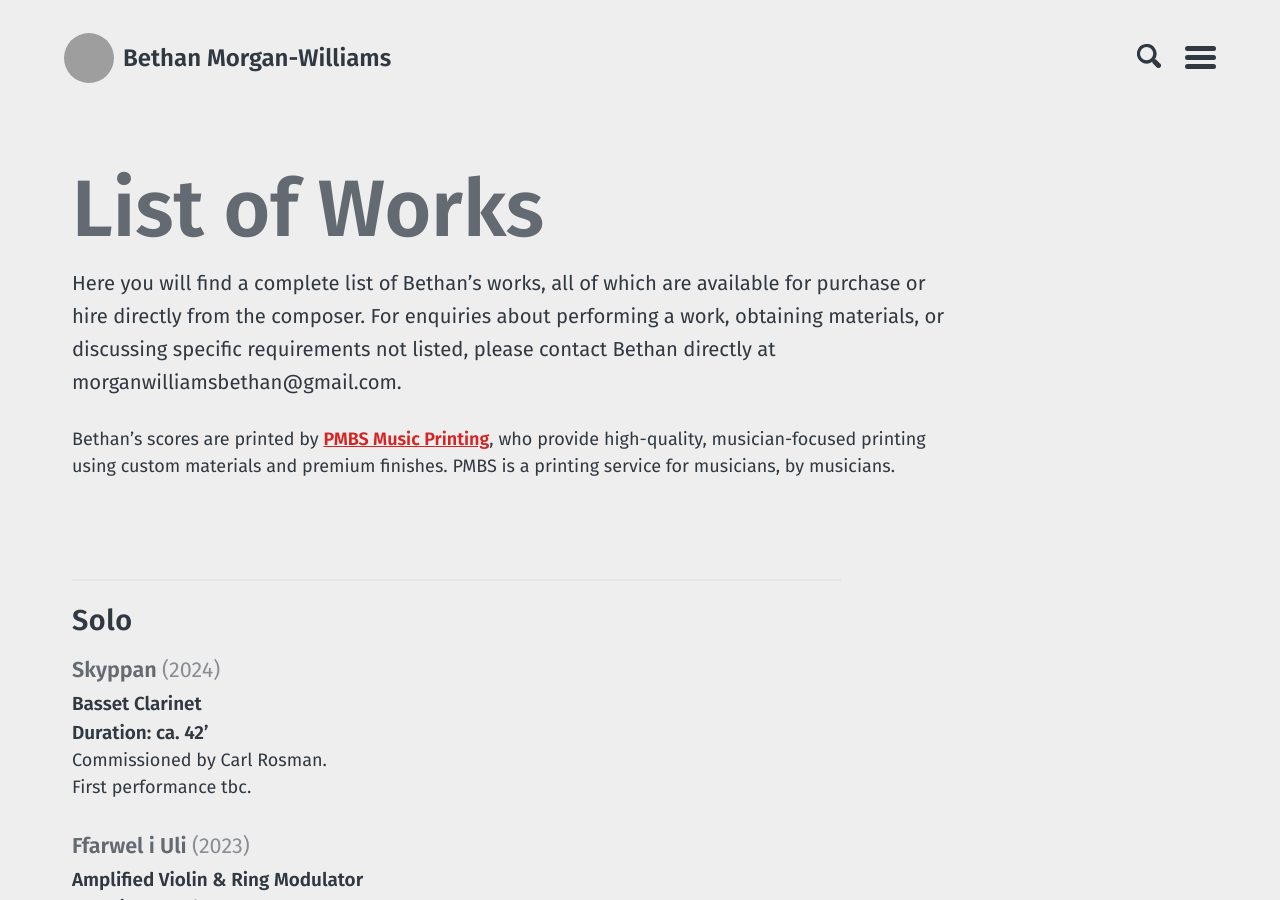
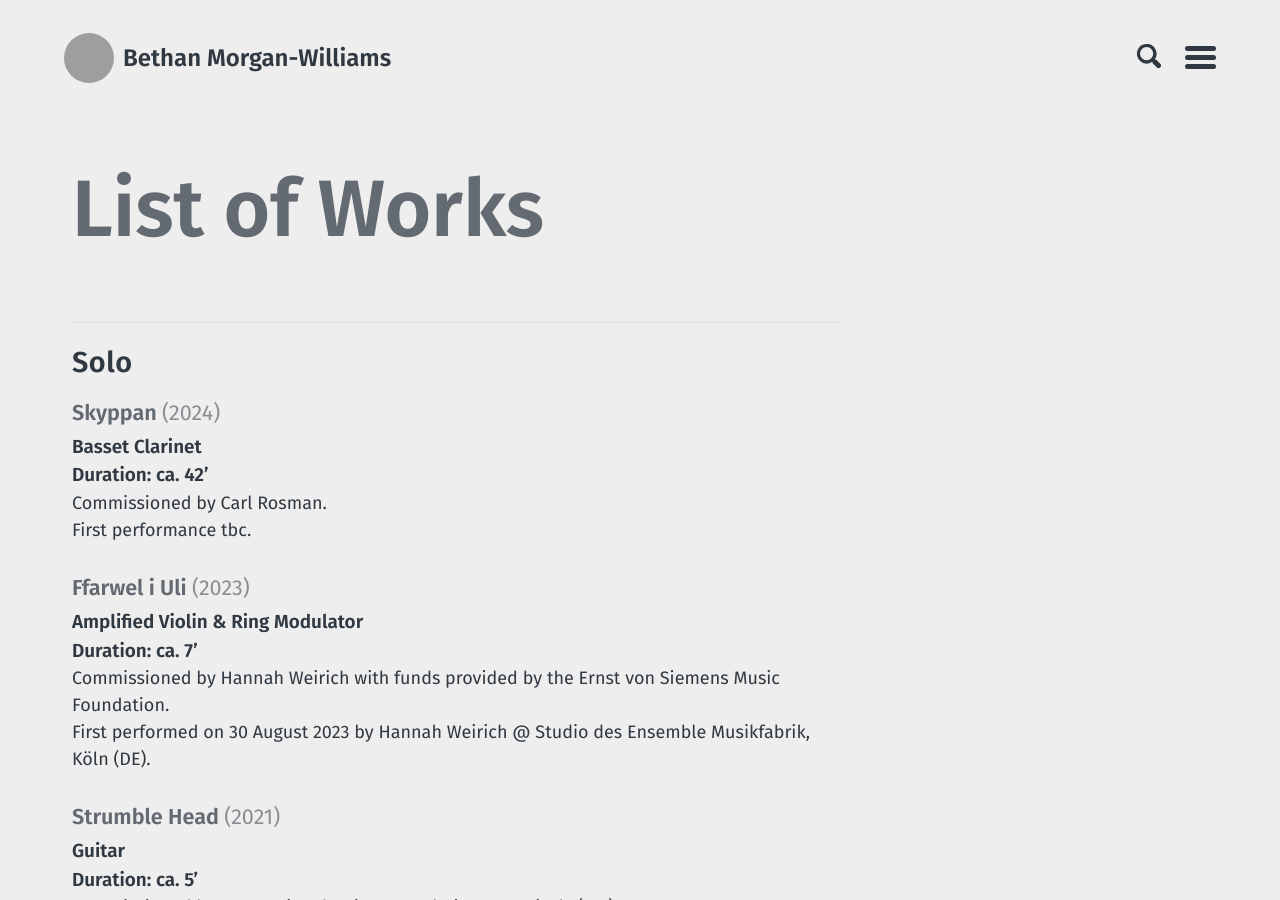
Before and after one commit to morganwilliamsb/website, a Jekyll site: the page built from works.md, in a window 1280 px wide and 900 px high. Built offline with Jekyll 4.4.1, drawn with Linux system fonts in a browser that asks for light colours; grey boxes are pictures that could not be loaded.

```diff
--- a/works.md
+++ b/works.md
@@ -1,10 +1,6 @@
 ---
 title: "List of Works"
 layout: page
-introduction: |
-  Here you will find a complete list of Bethan’s works, all of which are available for purchase or hire directly from the composer. For enquiries about performing a work, obtaining materials, or discussing specific requirements not listed, please contact Bethan directly at morganwilliamsbethan@gmail.com.
-
-  Bethan’s scores are printed by **[PMBS Music Printing](https://www.musicprinting.co.uk)**, who provide high-quality, musician-focused printing using custom materials and premium finishes. PMBS is a printing service for musicians, by musicians.
 ---
 
 <div class="works-list" markdown="1">
```
